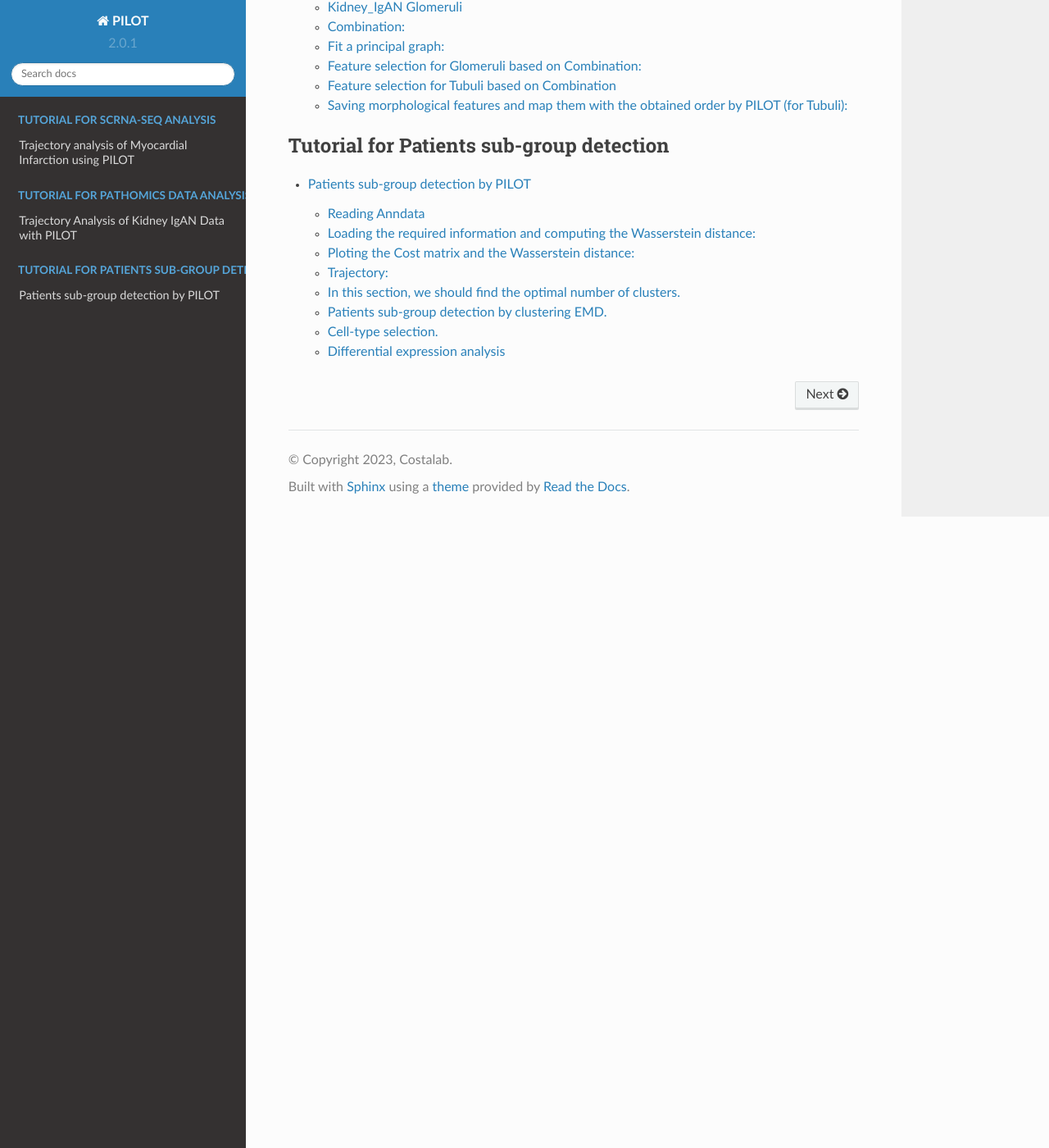
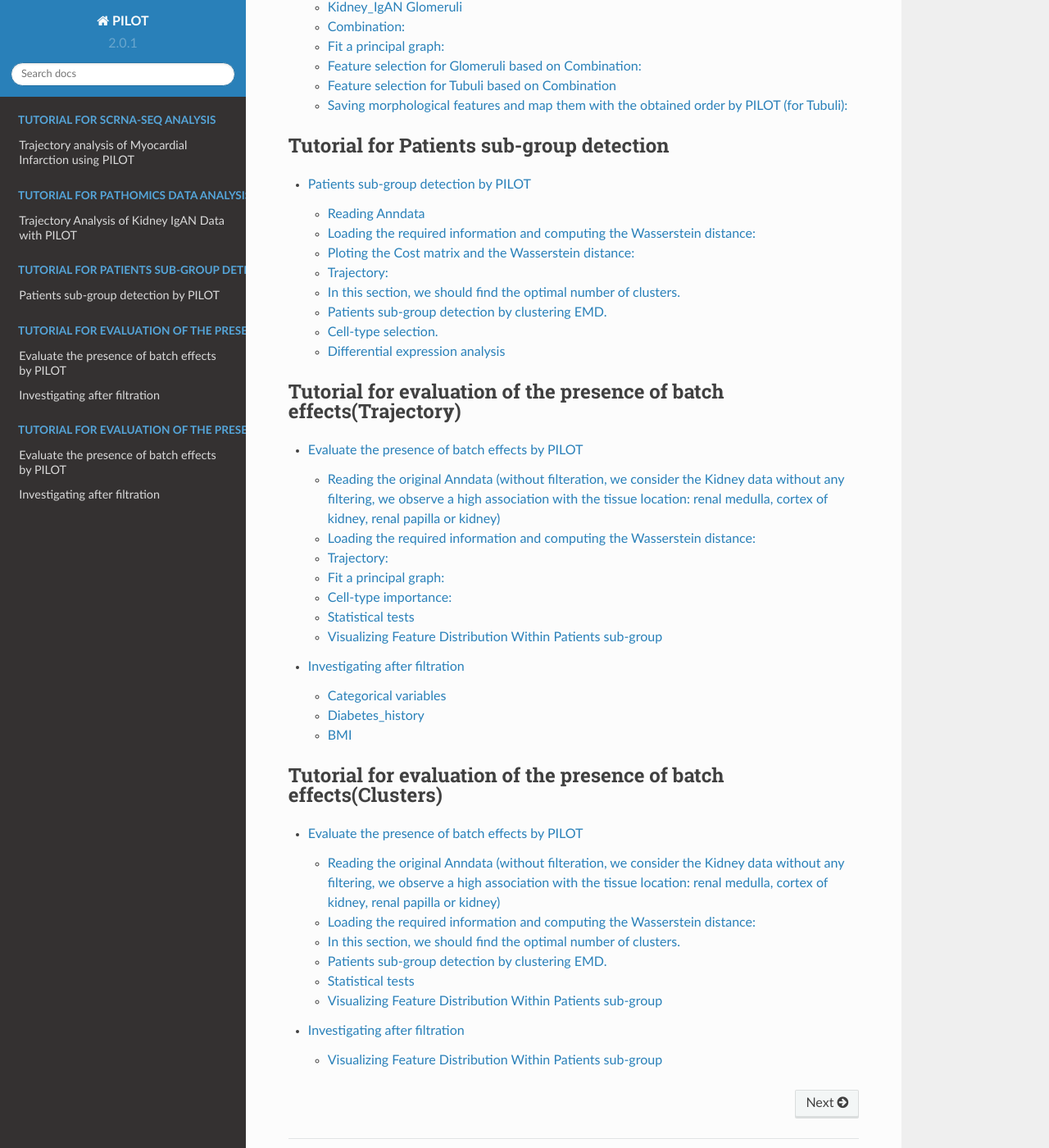
Before and after one commit to CostaLab/PILOT, a Sphinx documentation site: the page built from docs/source/index.md, in a window 1280 px wide and 1400 px high, scrolled down 1354 px. Shown: the whole window at 82% size. Built offline with Sphinx 7.4.7 and the Read the Docs theme 2.0.0, drawn with Linux system fonts in a browser that asks for light colours.

Commit message:
fix build for readthdocs6

````diff
--- a/docs/source/index.md
+++ b/docs/source/index.md
@@ -53,3 +53,19 @@ caption: Tutorial for Patients sub-group detection
 ---
 Patients_sub_group_detection
 ```
+
+```{toctree}
+---
+maxdepth: 2
+caption: Tutorial for evaluation of the presence of batch effects(Trajectory)
+---
+Kidney_trajectory
+```
+
+```{toctree}
+---
+maxdepth: 2
+caption: Tutorial for evaluation of the presence of batch effects(Clusters)
+---
+Kidney_clusters
+```
````
